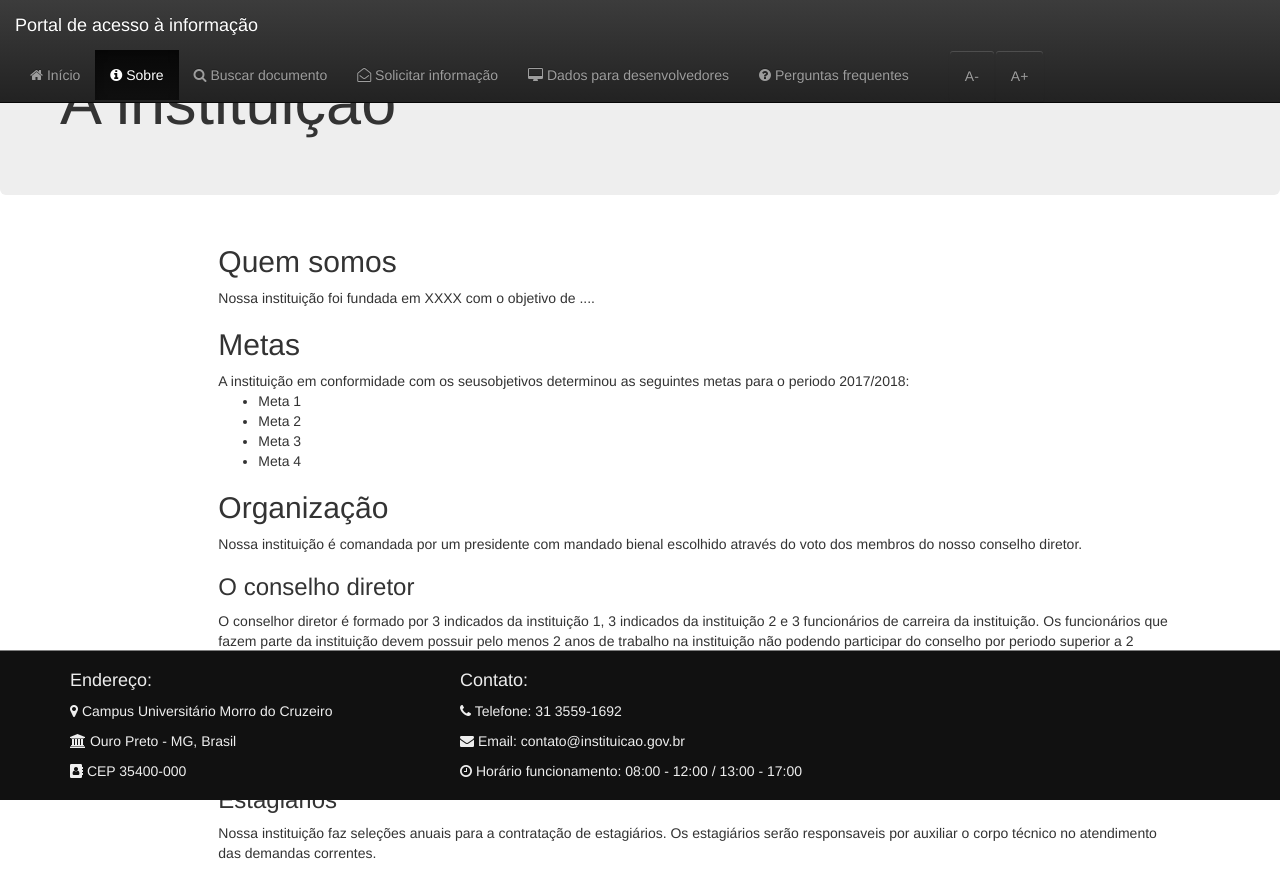
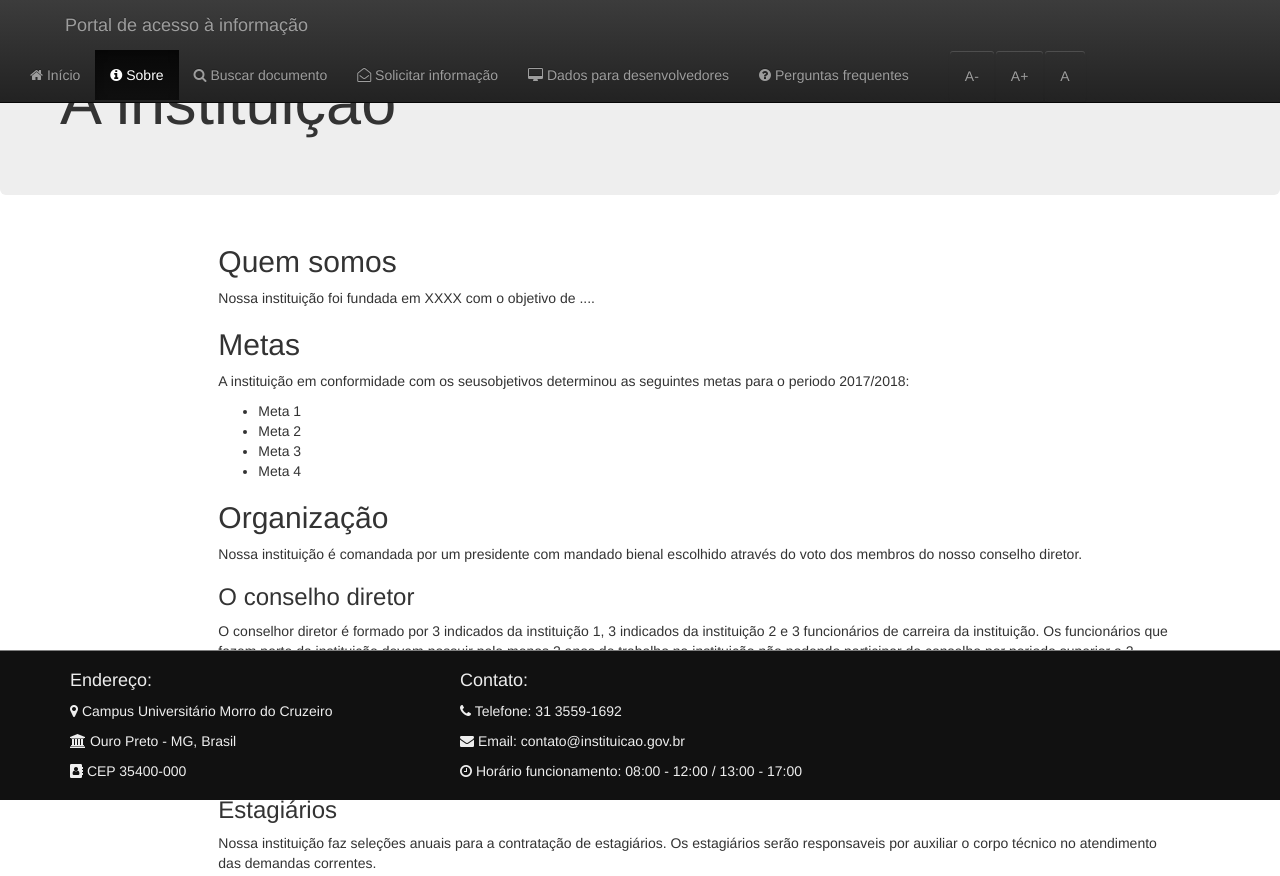
Before and after one commit to AlbertoOS/DIR249-website, a plain HTML site: page sobre.html in a window 1280 px wide. Shown: the top 876 px of the page. Drawn offline with Linux system fonts and the light colour scheme.

Commit message:
Adiciona botão de reset de fonte, adiciona elementos que não estavam sendo aumentados

```diff
--- a/js/utils.js
+++ b/js/utils.js
@@ -1,4 +1,4 @@
-var $affectedElements = $("p, h5, h4, h3, h2, .panel-title, .panel-body, .list-group"); // Can be extended, ex. $("div, p, span.someClass")
+var $affectedElements = $("p, h5, h4, h3, h2, .panel-title, .panel-body, .list-group, .form-group, .form-control, form>button, .table, .resizable"); // Can be extended, ex. $("div, p, span.someClass")
 
 // Storing the original size in a data attribute so size can be reset
 $affectedElements.each( function(){
--- a/sobre.html
+++ b/sobre.html
@@ -19,7 +19,7 @@
 <body>
   <nav class="navbar navbar-inverse navbar-fixed-top">
     <div class="container-fluid">
-      <div class="navbar-header">
+      <div class="navbar-header" style="padding-left: 50px;">
         <button type="button" class="navbar-toggle collapsed" data-toggle="collapse" data-target="#navbar" aria-expanded="false" aria-controls="navbar">
           <span class="sr-only">Toggle navigation</span>
           <span class="icon-bar"></span>
@@ -38,6 +38,7 @@
           <li><a href="faq.html"><i class="fa fa-question-circle" aria-hidden="true"></i> Perguntas frequentes</a></li>
           <li style="padding-left: 25px;"><a class="btn btn-primary font-resize" id="btn-decrease" href="#" role="button">A-</a></li>
           <li><a class="btn btn-primary font-resize" id="btn-increase" href="#" role="button">A+</a></li>
+          <li><a class="btn btn-primary font-resize" id="btn-orig" href="#" role="button">A</a></li>
         </ul>
       </div><!--/.nav-collapse -->
     </div>
@@ -57,8 +58,8 @@
           <h2>Quem somos</h2>
           <p>Nossa instituição foi fundada em XXXX com o objetivo de ....</p>
           <h2>Metas</h2>
-          A instituição em conformidade com os seusobjetivos determinou as seguintes metas para o periodo 2017/2018:
-          <ul>
+          <p>A instituição em conformidade com os seusobjetivos determinou as seguintes metas para o periodo 2017/2018:</p>
+          <ul class="resizable">
             <li> Meta 1</li>
             <li> Meta 2</li>
             <li> Meta 3</li>
```
Also changed, not shown: api.html (+2 -1 lines), busca.html (+1 -0 lines), faq.html (+2 -1 lines), index.html (+2 -1 lines), solicitacao.html (+2 -1 lines).
